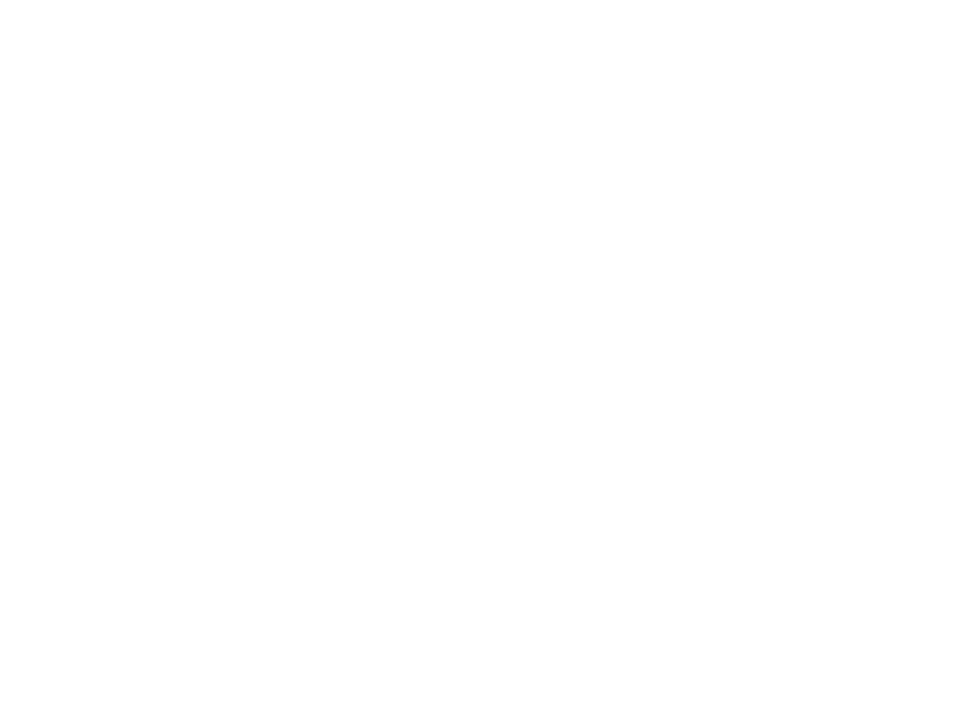
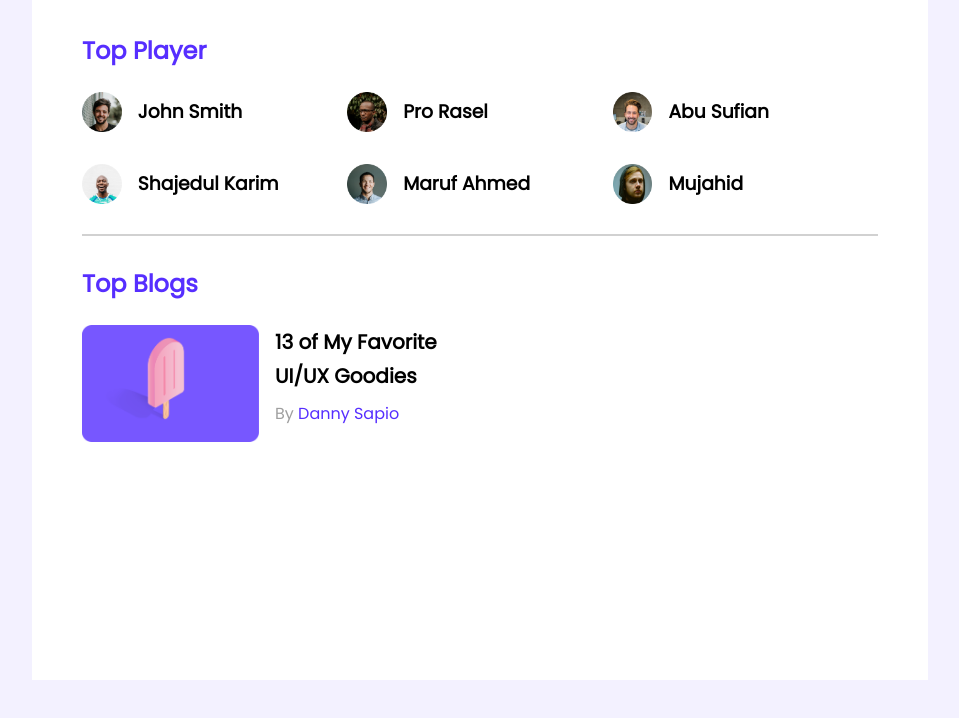
Before and after one commit to MHCTahmid/leader-board-main, a plain HTML site: page index.html in a window 1280 px wide. Shown: the whole page, without its empty margins (160-1119 px from the left). Drawn offline with Linux system fonts and the light colour scheme.

Commit message:
first-2 commit

```diff
--- a/index.html
+++ b/index.html
@@ -19,11 +19,76 @@
 
 <body>
 
-    <header>
+    <!------------------ Header Starts----------------->
+    <header> </header>
+    <!------------------ Header Ends----------------->
 
+    <!--------------------- Top Player & Blog Starts -------------------->
+    <main>
+        <!----------------- Top Players Starts ---------------->
+        <section class="container">
+            <div class="top_players">
+                <h1 class="section_title">Top Player</h1>
+                <div class="players">
+                    <div class="player">
+                        <img src="images/players/player-1.png" alt="Player-1">
+                        <h3>John Smith</h3>
+                    </div>
+                    <div class="player">
+                        <img src="images/players/player-2.png" alt="Player-2">
+                        <h3>Pro Rasel</h3>
+                    </div>
+                    <div class="player">
+                        <img src="images/players/player-3.png" alt="Player-3">
+                        <h3>Abu Sufian</h3>
+                    </div>
+                    <div class="player">
+                        <img src="images/players/player-4.png" alt="Player-4">
+                        <h3>Shajedul Karim</h3>
+                    </div>
+                    <div class="player">
+                        <img src="images/players/player-5.png" alt="Player-5">
+                        <h3>Maruf Ahmed</h3>
+                    </div>
+                    <div class="player">
+                        <img src="images/players/player-6.png" alt="Player-6">
+                        <h3>Mujahid</h3>
+                    </div>
 
+                </div>
 
-    </header>
+            </div>
+            <!----------------- Top Players Ends ------------------->
+            <hr>
+            <!----------------- Top Blog Starts ------------------->
+
+            <div class="top_blogs">
+
+                <h1 class="section_title">Top Blogs</h1>
+
+                <div class="blogs">
+
+                    <article class="blog">
+                        <div class="thumbnail">
+                            <img src="images/blogs/blog-1.png" alt="Blog-1">
+                        </div>
+
+                        <div class="blog-info">
+                            <h3 class="blog_title">13 of My Favorite UI/UX Goodies</h3>
+                            <p class="blog_author">By <a href="" target="_blank">Danny Sapio</a></p>
+                        </div>
+                    </article>
+
+                </div>
+
+            </div>
+
+            <!----------------- Top Blog Ends ------------------->
+        </section>
+
+    </main>
+    <!--------------------- Top Player & Top Blog Ends --------------------->
+
 
 
 
--- a/styles/style.css
+++ b/styles/style.css
@@ -1,12 +1,31 @@
+/************* Common Style **************/
+
 * {
     box-sizing: border-box;
     margin: 0;
     padding: 0;
 }
 
+body {
+    font-family: var(--main-font-family);
+    background-color: var(--main-bg-color)
+}
+
+main {
+    display: flex;
+    justify-content: center;
+}
+
+.container {
+    background-color: white;
+    width: 70vw;
+    height: 85vh;
+    padding: 33px 50px;
+}
+
 :root {
     --main-font-family: 'Poppins', sans-serif;
-    --main-bg-color: #9F9F9F;
+    --main-bg-color: #F3F1FF;
     --header-bg-color: #562EFF;
     --header-text-color: #562EFF;
     --By-color: #9F9F9F;
@@ -17,3 +36,68 @@
     --pink-bg-color: #FFE4E8;
     --orange-bg-color: #FEE5DF;
 }
+
+/******************** Top Players Starts ************************/
+
+
+.section_title {
+    color: var(--header-text-color);
+    margin-bottom: 1em;
+}
+
+.player img {
+    width: 15%;
+}
+
+.player {
+    display: flex;
+    align-items: center;
+    gap: 1em;
+}
+
+.players {
+    display: grid;
+    grid-template-columns: repeat(3, 1fr);
+    row-gap: 2em;
+    justify-content: center;
+}
+
+/******************** Top Players Ends ************************/
+
+hr {
+    border: 1px solid #D1D1D1;
+    margin: 30px 0;
+}
+
+/******************** Top Blogs Starts ************************/
+
+.blog {
+    width: 360px;
+    height: 120px;
+    display: flex;
+    gap: 1em;
+}
+
+.blog .thumbnail img {
+    width: 177px;
+    height: 117px;
+}
+
+.blog_title {
+    font-size: 20px;
+    line-height: 1.7em;
+}
+
+.blog_author {
+    color: var(--By-color);
+    margin-top: 0.5em;
+}
+
+.blog_author a {
+    text-decoration: none;
+    color: #562EFF;
+}
+
+
+
+/******************** Top Blogs Ends ************************/
```
